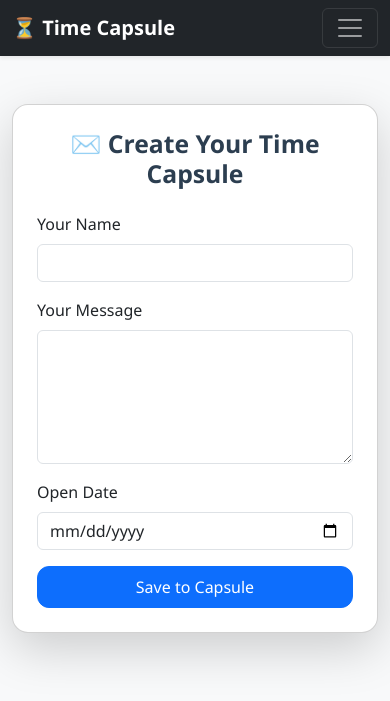
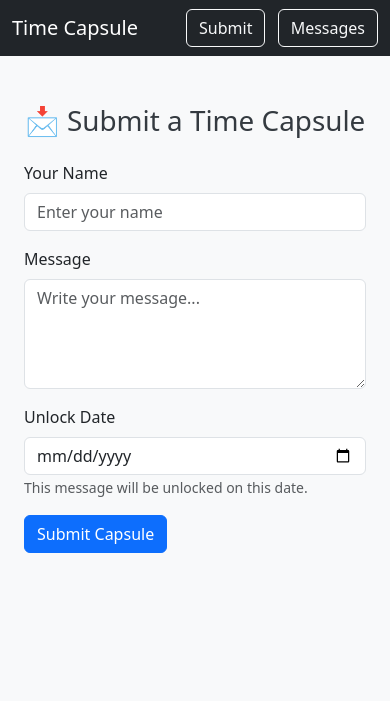
Before and after one commit to groligator/Hackathon, a Flask app: page /submit in a window 390 px wide. Shown: the top 701 px of the page. Run offline with Flask 3, Linux system fonts and the light colour scheme.

Commit message:
ragebait time messed up but saving for now

```diff
--- a/app.py
+++ b/app.py
@@ -1,34 +1,47 @@
 from flask import Flask, render_template, request, redirect, url_for
 from flask_sqlalchemy import SQLAlchemy
-from datetime import datetime, date
+from datetime import datetime, timezone
 
 app = Flask(__name__)
 app.config['SQLALCHEMY_DATABASE_URI'] = 'sqlite:///timecapsule.db'
 app.config['SQLALCHEMY_TRACK_MODIFICATIONS'] = False
 db = SQLAlchemy(app)
 
+# -----------------------
+# Database Model
+# -----------------------
 class Message(db.Model):
     id = db.Column(db.Integer, primary_key=True)
-    username = db.Column(db.String(50))
-    content = db.Column(db.Text)
-    open_date = db.Column(db.Date)  # user only selects date
-    created_at = db.Column(db.DateTime, default=datetime.utcnow)
+    username = db.Column(db.String(50), nullable=False)
+    content = db.Column(db.Text, nullable=False)
+    open_date = db.Column(db.DateTime, nullable=False)  # UTC-aware
+    created_at = db.Column(db.DateTime, default=lambda: datetime.now(timezone.utc))  # UTC-aware
 
     def is_open(self):
-        # Return True if today >= open_date
-        return date.today() >= self.open_date
+        now_utc = datetime.now(timezone.utc)
+        open_date_aware = self.open_date
+        if self.open_date.tzinfo is None:
+            open_date_aware = self.open_date.replace(tzinfo=timezone.utc)
+        return now_utc >= open_date_aware
 
+# -----------------------
+# Routes
+# -----------------------
 @app.route('/')
 def index():
     return render_template('index.html')
+
 
 @app.route('/submit', methods=['GET', 'POST'])
 def submit():
     if request.method == 'POST':
         username = request.form['username']
         content = request.form['content']
-        open_date_str = request.form['open_date']  # e.g., "2025-09-27"
-        open_date = datetime.strptime(open_date_str, '%Y-%m-%d').date()
+        open_date_str = request.form['open_date']  # format: YYYY-MM-DD
+
+        # Convert to UTC-aware datetime at midnight
+        open_date = datetime.strptime(open_date_str, '%Y-%m-%d')
+        open_date = open_date.replace(tzinfo=timezone.utc)
 
         message = Message(username=username, content=content, open_date=open_date)
         db.session.add(message)
@@ -37,13 +50,35 @@ def submit():
 
     return render_template('submit.html')
 
+
 @app.route('/messages')
 def messages():
-    all_messages = Message.query.all()
-    # Current datetime to display "opened on"
-    now = datetime.now()  # datetime object
-    return render_template('messages.html', messages=all_messages, now=now)
+    all_messages = Message.query.order_by(Message.created_at.desc()).all()
+    now_utc = datetime.now(timezone.utc)
 
+    unlocked_messages = []
+    locked_messages = []
+
+    # Precompute UTC ISO strings for the template
+    for msg in all_messages:
+        msg.created_at_iso = msg.created_at.astimezone(timezone.utc).isoformat()
+        msg.open_date_iso = msg.open_date.astimezone(timezone.utc).isoformat()
+        if msg.is_open():
+            unlocked_messages.append(msg)
+        else:
+            locked_messages.append(msg)
+
+    now_iso = now_utc.isoformat()
+
+    return render_template('messages.html',
+                           unlocked_messages=unlocked_messages,
+                           locked_messages=locked_messages,
+                           now_iso=now_iso)
+
+
+# -----------------------
+# Main
+# -----------------------
 if __name__ == '__main__':
     with app.app_context():
         db.create_all()
--- a/static/style.css
+++ b/static/style.css
@@ -1,35 +1,15 @@
 body {
-    font-family: 'Segoe UI', Tahoma, Geneva, Verdana, sans-serif;
+    background-color: #f8f9fa;
+}
+
+.card {
+    border-radius: 12px;
+}
+
+.nav-tabs .nav-link {
+    font-weight: bold;
 }
 
 h1, h2 {
-    font-weight: 600;
-    color: #2c3e50;
+    color: #343a40;
 }
-q
-.card {
-    border: none;
-    border-radius: 1rem;
-    transition: transform 0.2s ease;
-}
-
-.card:hover {
-    transform: translateY(-4px);
-}
-
-.btn {
-    border-radius: 0.75rem;
-    font-weight: 500;
-}
-
-.navbar-brand {
-    font-size: 1.25rem;
-}
-
-.nav-link {
-    transition: color 0.2s ease;
-}
-
-.nav-link:hover {
-    color: #f8d210 !important; /* gold hover effect */
-}
--- a/templates/base.html
+++ b/templates/base.html
@@ -1,43 +1,26 @@
 <!DOCTYPE html>
-<html>
+<html lang="en">
 <head>
     <meta charset="UTF-8">
     <title>{% block title %}Time Capsule{% endblock %}</title>
-    <!-- Bootstrap CSS -->
-    <link href="https://cdn.jsdelivr.net/npm/bootstrap@5.3.0/dist/css/bootstrap.min.css" rel="stylesheet">
+    <link href="https://cdn.jsdelivr.net/npm/bootstrap@5.3.1/dist/css/bootstrap.min.css" rel="stylesheet">
     <link rel="stylesheet" href="{{ url_for('static', filename='style.css') }}">
 </head>
-<body class="bg-light">
-
-<!-- 🌟 Navbar -->
-<nav class="navbar navbar-expand-lg navbar-dark bg-dark shadow-sm">
-  <div class="container">
-    <a class="navbar-brand fw-bold" href="{{ url_for('index') }}">⏳ Time Capsule</a>
-    <button class="navbar-toggler" type="button" data-bs-toggle="collapse" data-bs-target="#navbarNav">
-      <span class="navbar-toggler-icon"></span>
-    </button>
-    <div class="collapse navbar-collapse" id="navbarNav">
-      <ul class="navbar-nav ms-auto">
-        <li class="nav-item">
-          <a class="nav-link" href="{{ url_for('index') }}">Home</a>
-        </li>
-        <li class="nav-item">
-          <a class="nav-link" href="{{ url_for('submit') }}">Submit</a>
-        </li>
-        <li class="nav-item">
-          <a class="nav-link" href="{{ url_for('messages') }}">Messages</a>
-        </li>
-      </ul>
+<body>
+<nav class="navbar navbar-expand-lg navbar-dark bg-dark mb-4">
+    <div class="container">
+        <a class="navbar-brand" href="{{ url_for('index') }}">Time Capsule</a>
+        <div>
+            <a class="btn btn-outline-light me-2" href="{{ url_for('submit') }}">Submit</a>
+            <a class="btn btn-outline-light" href="{{ url_for('messages') }}">Messages</a>
+        </div>
     </div>
-  </div>
 </nav>
 
-<!-- Page Content -->
-<div class="container my-5">
-  {% block content %}{% endblock %}
+<div class="container">
+    {% block content %}{% endblock %}
 </div>
 
-<!-- Bootstrap JS -->
-<script src="https://cdn.jsdelivr.net/npm/bootstrap@5.3.0/dist/js/bootstrap.bundle.min.js"></script>
+<script src="https://cdn.jsdelivr.net/npm/bootstrap@5.3.1/dist/js/bootstrap.bundle.min.js"></script>
 </body>
 </html>
--- a/templates/submit.html
+++ b/templates/submit.html
@@ -2,30 +2,23 @@
 {% block title %}Submit Message - Time Capsule{% endblock %}
 
 {% block content %}
-<div class="col-md-6 mx-auto">
-    <div class="card shadow-lg rounded-4">
-        <div class="card-body p-4">
-            <h2 class="text-center mb-4">✉️ Create Your Time Capsule</h2>
-
-            <form method="POST">
+<div class="container mt-5">
+    <h1 class="text-center mb-4">📩 Submit a Time Capsule</h1>
+    <form method="POST" action="{{ url_for('submit') }}">
         <div class="mb-3">
             <label for="username" class="form-label">Your Name</label>
-                    <input type="text" class="form-control" id="username" name="username" required>
+            <input type="text" class="form-control" id="username" name="username" placeholder="Enter your name" required>
         </div>
-
         <div class="mb-3">
-                    <label for="content" class="form-label">Your Message</label>
-                    <textarea class="form-control" id="content" name="content" rows="5" required></textarea>
+            <label for="content" class="form-label">Message</label>
+            <textarea class="form-control" id="content" name="content" rows="4" placeholder="Write your message..." required></textarea>
         </div>
-
         <div class="mb-3">
-                    <label for="open_date" class="form-label">Open Date</label>
+            <label for="open_date" class="form-label">Unlock Date</label>
             <input type="date" class="form-control" id="open_date" name="open_date" required>
+            <small class="form-text text-muted">This message will be unlocked on this date.</small>
         </div>
-
-                <button type="submit" class="btn btn-primary w-100 py-2">Save to Capsule</button>
+        <button type="submit" class="btn btn-primary">Submit Capsule</button>
     </form>
 </div>
-    </div>
-</div>
 {% endblock %}
```
Also changed, not shown: static/script.js (deleted, +0 -9 lines), templates/index.html (+5 -12 lines), templates/messages.html (+71 -10 lines), instance/timecapsule.db. Lines whose indentation alone changed are shown as unchanged.
